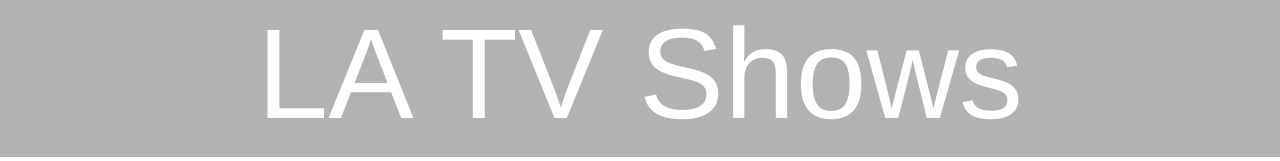
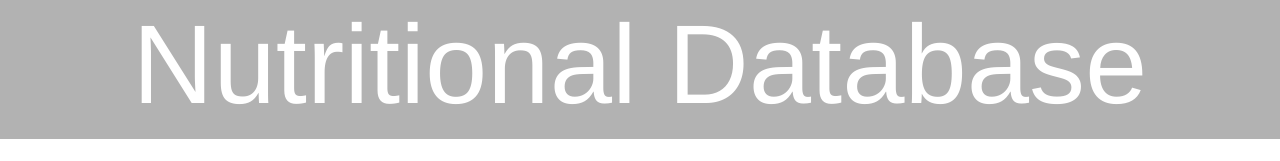
Before and after one commit to j-m-rodriguez/Food-Nutrition-Catalogue, a plain HTML site: page index.html in a window 1280 px wide. Shown: the top 161 px of the page. Drawn offline with Linux system fonts and the light colour scheme.

Commit message:
changed title

```diff
--- a/index.html
+++ b/index.html
@@ -10,7 +10,7 @@
 
 <body>
     <header class="main-header">
-        <h1 class="title">LA TV Shows</h1>
+        <h1 class="title">Nutritional Database</h1>
     </header>
     <div id="card-container">
 
--- a/style.css
+++ b/style.css
@@ -12,7 +12,7 @@ body {
 .title {
     text-align: center;
     margin: 0;
-    font-size: 8em;
+    font-size: 7em;
     font-family: "Helvetica";
     font-weight: normal;
     color: white;
```
